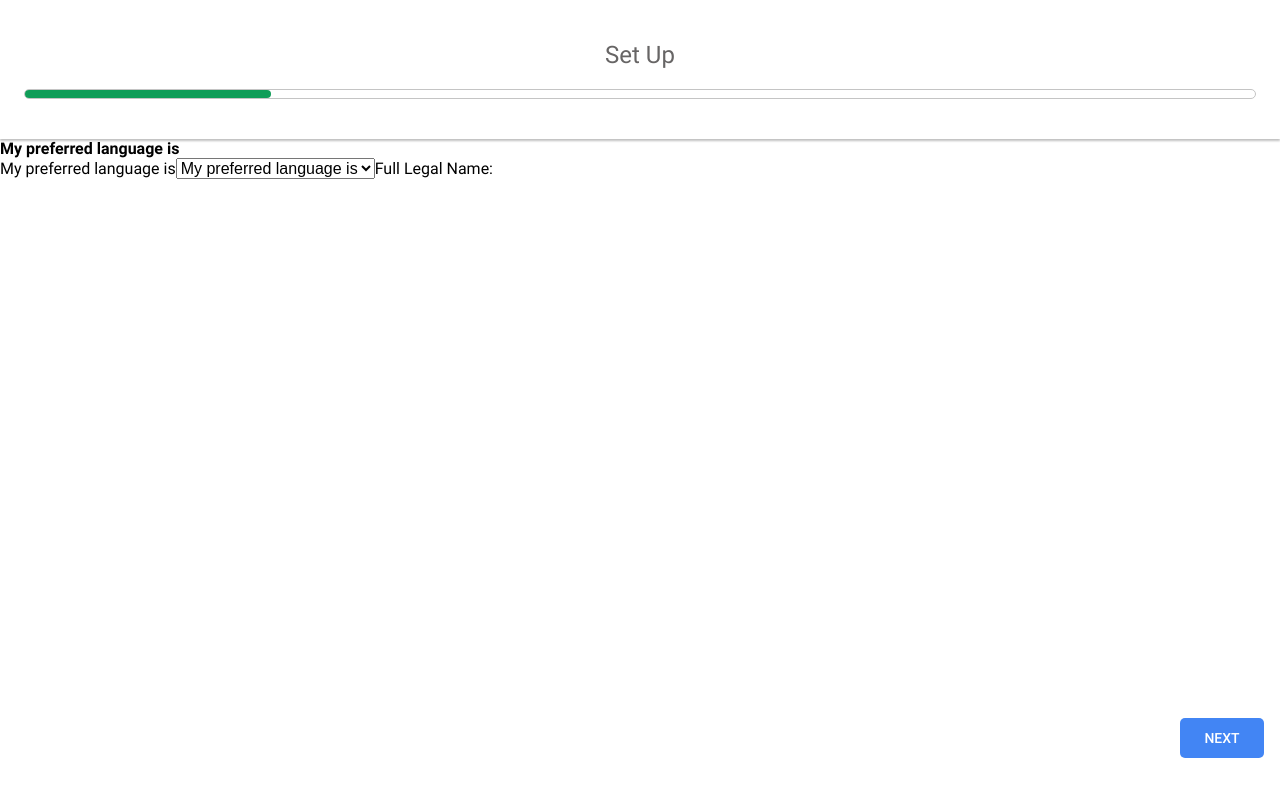
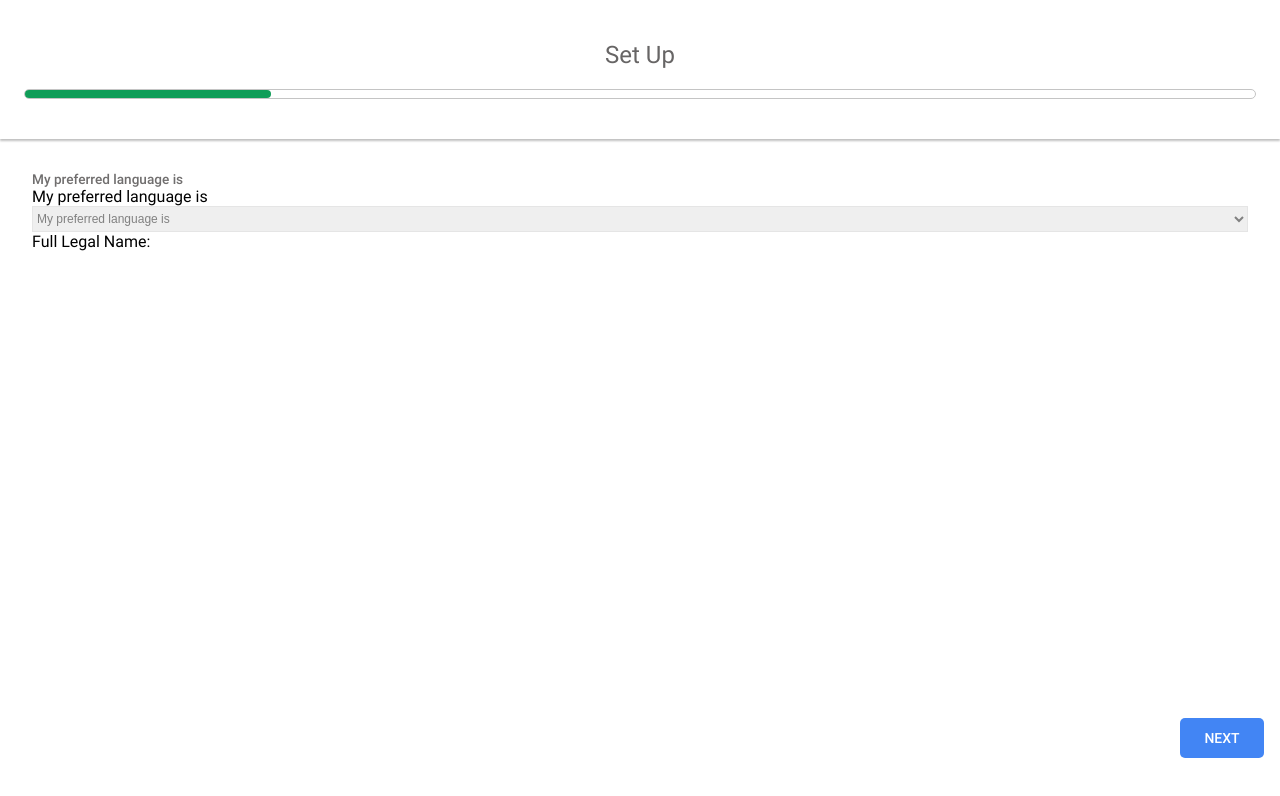
Before and after one commit to dylan-galbraith/tinder-md, a React (Create React App) app in the folder client/: page /config-1-language in a window 1280 px wide. Shown: the top 796 px of the page. Built offline with nearby package versions, Linux system fonts and the light colour scheme.

Commit message:
Initial style for config-languages

```diff
--- a/client/src/components/ConfigLanguage/ConfigLanguage.jsx
+++ b/client/src/components/ConfigLanguage/ConfigLanguage.jsx
@@ -6,9 +6,9 @@ function ConfigLanguage() {
   return (
     <div>
       <Setup />
-      <h2>My preferred language is</h2>
+      <div className="content-1">
+        <h2 className="content-1__title">My preferred language is</h2>
         <label htmlFor="languages">My preferred language is</label>
-
         <select name="languages" id="languages">
           <option value="english">My preferred language is</option>
           <option value="spanish">mi idioma preferido es</option>
@@ -17,12 +17,11 @@ function ConfigLanguage() {
           <option value="hindi">मेरी पसंदीदा भाषा है</option>
         </select>
 
-      <label htmlFor="name">
-        Full Legal Name:
-      </label>
+        <label htmlFor="name">Full Legal Name:</label>
+      </div>
       <NextButton link="/config-2-info" />
     </div>
-  )
+  );
 }
 
 export default ConfigLanguage;
--- a/client/src/components/ConfigLanguage/ConfigLanguage.scss
+++ b/client/src/components/ConfigLanguage/ConfigLanguage.scss
@@ -0,0 +1,14 @@
+@use "../../partials/globals" as *;
+@use "../../partials/variables" as *;
+
+.content-1 {
+  margin: 2rem;
+  display: flex;
+  flex-direction: column;
+
+  &__title {
+    color: #706E6E;
+    font-size: .85rem;
+    font-weight: 500;
+  }
+}
--- a/client/src/partials/_globals.scss
+++ b/client/src/partials/_globals.scss
@@ -1,3 +1,4 @@
+@use "./variables" as *;
 
 body {
   width: 100vw;
@@ -13,6 +14,14 @@ input {
   border-style: none;
   border: none;
   outline: none;
+  color: $text-grey;
+}
+
+select {
+  color: $text-grey;
+  padding: .25rem 0;
+  border-color: $light-grey;
+  font-size: .75rem;
 }
 
 button {
```
Lines whose indentation alone changed are shown as unchanged.
